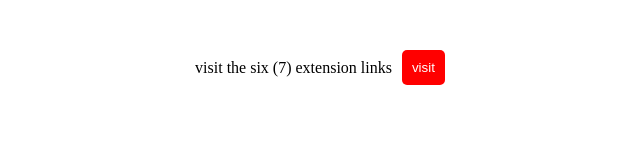
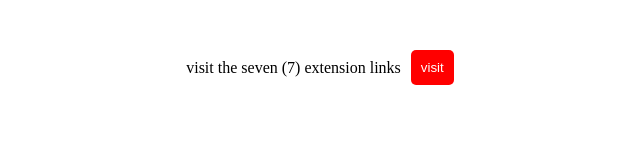
Before and after one commit to icreatedigitals/extension-visitor, a plain HTML site: page index.html in a window 1280 px wide. Shown: the whole page, without its empty margins (320-960 px from the left). Drawn offline with Linux system fonts and the light colour scheme.

Commit message:
Update index.html

```diff
--- a/index.html
+++ b/index.html
@@ -31,7 +31,7 @@
 
 
 <div class="container">
-    <label for="visit">visit the six (7) extension links</label> <button id="visit-btn" onclick="visit()">visit</button>
+    <label for="visit">visit the seven (7) extension links</label> <button id="visit-btn" onclick="visit()">visit</button>
 </div>
 
 
```
